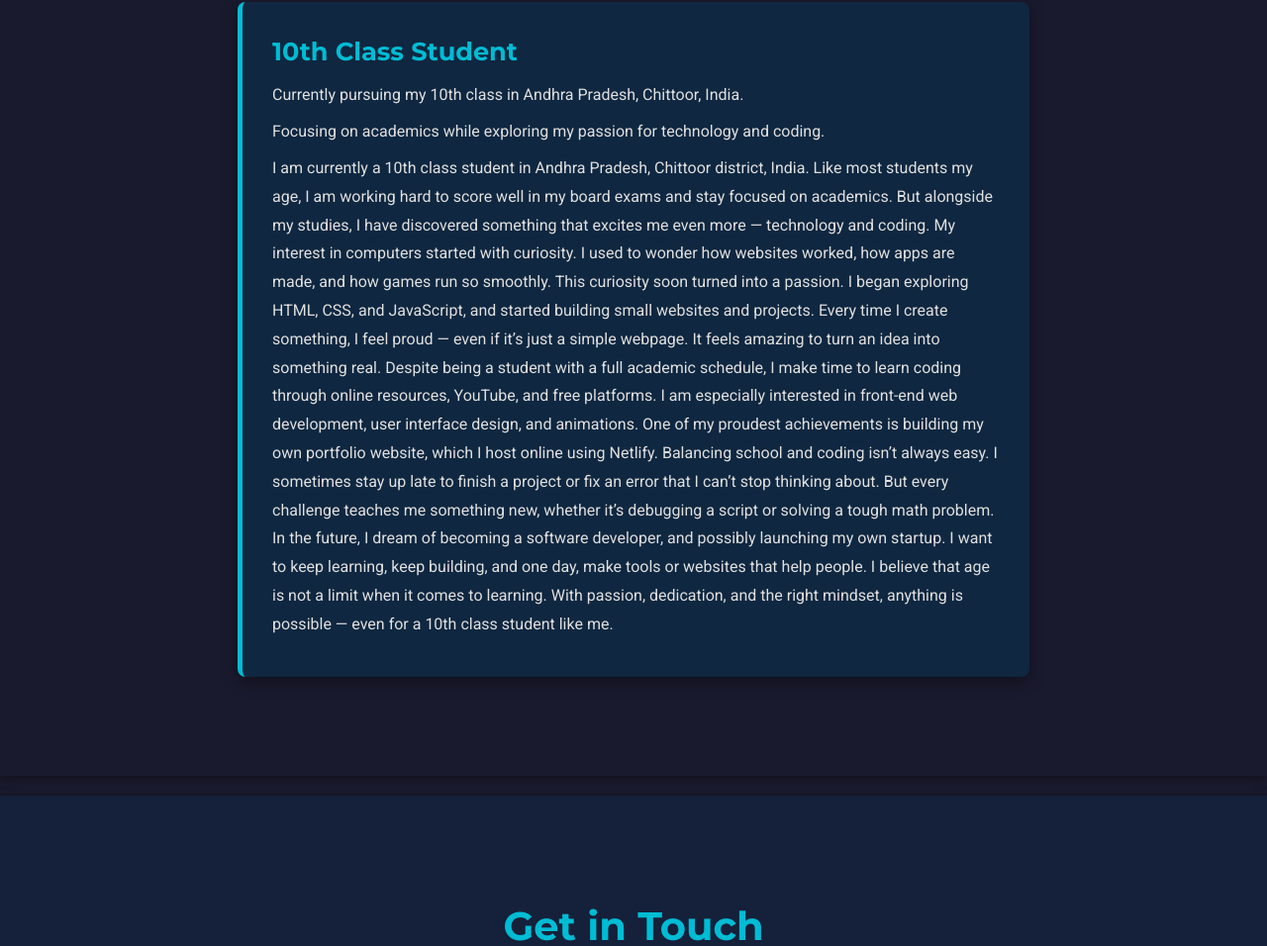
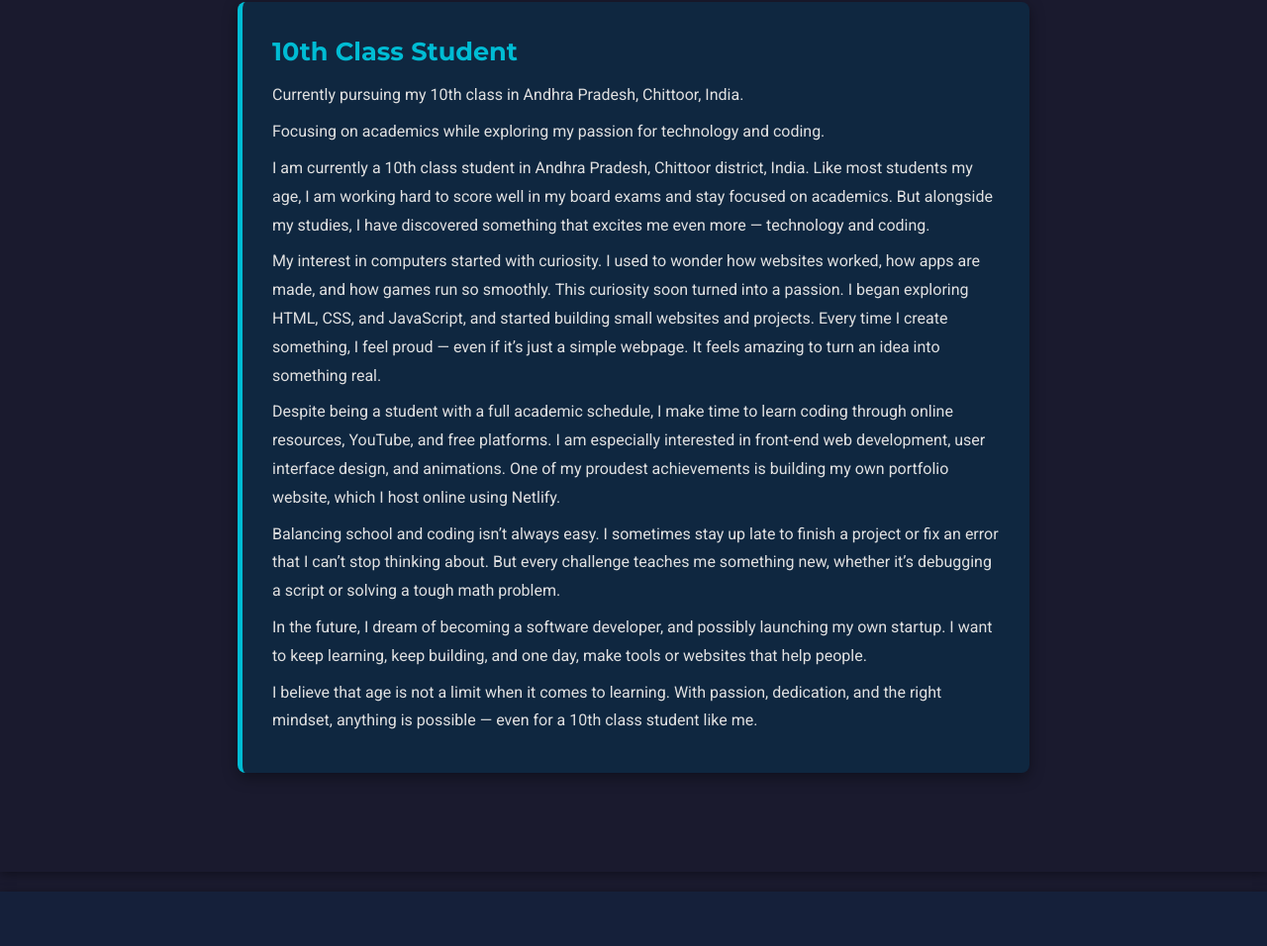
Before and after one commit to GUNADEEP-321/proj, a plain HTML site: page index.html in a window 1280 px wide. Shown: the part 2915-3871 px from the top of the page at 99% size. Drawn offline with Linux system fonts and the light colour scheme.

Commit message:
Update index.html

```diff
--- a/index.html
+++ b/index.html
@@ -147,19 +147,14 @@
                 <h3>10th Class Student</h3>
                 <p>Currently pursuing my 10th class in Andhra Pradesh, Chittoor, India.</p>
                 <p>Focusing on academics while exploring my passion for technology and coding.</p>
-                <p>I am currently a 10th class student in Andhra Pradesh, Chittoor district, India. Like most students my age, I am working hard to score well in my board exams and stay focused on academics. But alongside my studies, I have discovered something that excites me even more — technology and coding.
-
-My interest in computers started with curiosity. I used to wonder how websites worked, how apps are made, and how games run so smoothly. This curiosity soon turned into a passion. I began exploring HTML, CSS, and JavaScript, and started building small websites and projects. Every time I create something, I feel proud — even if it’s just a simple webpage. It feels amazing to turn an idea into something real.
-
-Despite being a student with a full academic schedule, I make time to learn coding through online resources, YouTube, and free platforms. I am especially interested in front-end web development, user interface design, and animations. One of my proudest achievements is building my own portfolio website, which I host online using Netlify.
-
-Balancing school and coding isn’t always easy. I sometimes stay up late to finish a project or fix an error that I can’t stop thinking about. But every challenge teaches me something new, whether it’s debugging a script or solving a tough math problem.
-
-In the future, I dream of becoming a software developer, and possibly launching my own startup. I want to keep learning, keep building, and one day, make tools or websites that help people.
-
-I believe that age is not a limit when it comes to learning. With passion, dedication, and the right mindset, anything is possible — even for a 10th class student like me.
-
-</p>
+                <p>I am currently a 10th class student in Andhra Pradesh, Chittoor district, India. Like most students my age, I am working hard to score well in my board exams and stay focused on academics. But alongside my studies, I have discovered something that excites me even more — technology and coding.</p>
+                <p>My interest in computers started with curiosity. I used to wonder how websites worked, how apps are made, and how games run so smoothly. This curiosity soon turned into a passion. I began exploring HTML, CSS, and JavaScript, and started building small websites and projects. Every time I create something, I feel proud — even if it’s just a simple webpage. It feels amazing to turn an idea into something real.</p>
+                <p>Despite being a student with a full academic schedule, I make time to learn coding through online resources, YouTube, and free platforms. I am especially interested in front-end web development, user interface design, and animations. One of my proudest achievements is building my own portfolio website, which I host online using Netlify.</p>
+                <p>Balancing school and coding isn’t always easy. I sometimes stay up late to finish a project or fix an error that I can’t stop thinking about. But every challenge teaches me something new, whether it’s debugging a script or solving a tough math problem.</p>
+                <p>In the future, I dream of becoming a software developer, and possibly launching my own startup. I want to keep learning, keep building, and one day, make tools or websites that help people.</p>
+                <p>I believe that age is not a limit when it comes to learning. With passion, dedication, and the right mindset, anything is possible — even for a 10th class student like me.</p>
+            </div>
+    </section>
             </div>
             </div>
     </section>
```
